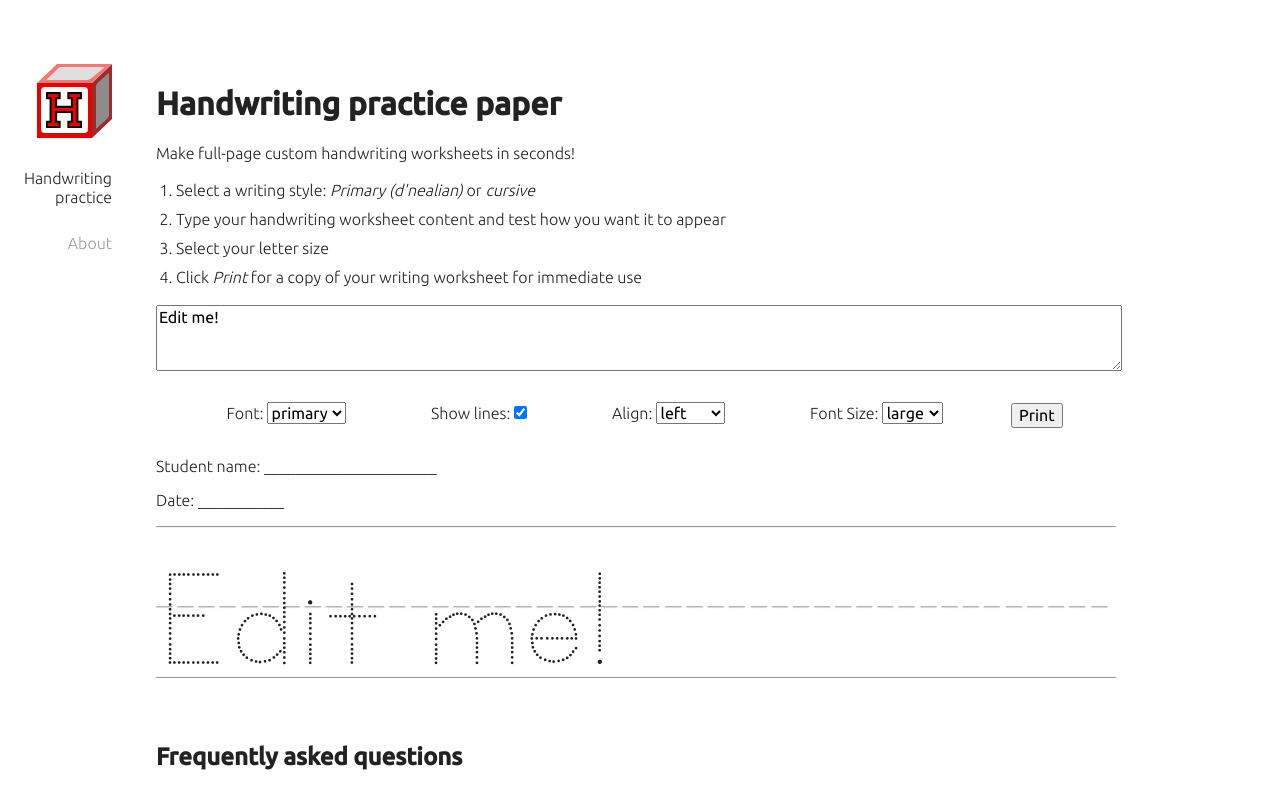
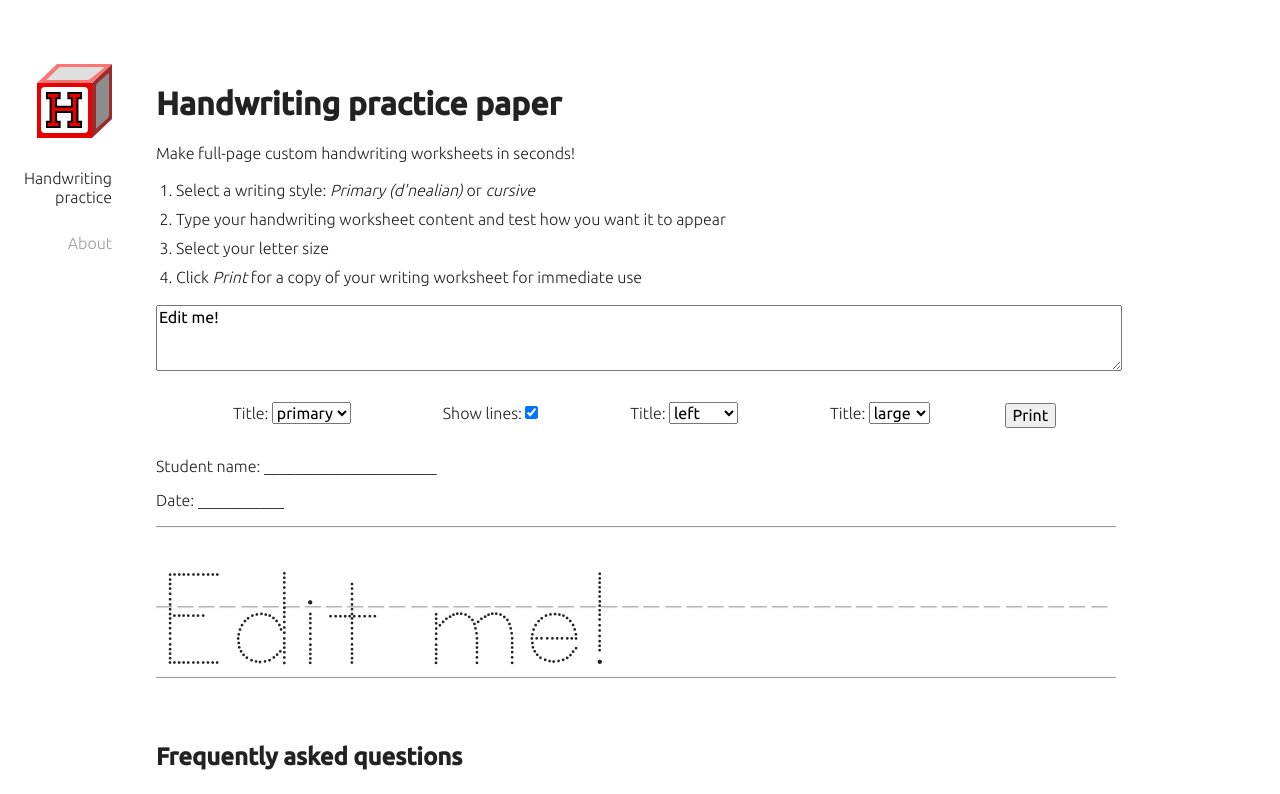
Before and after one commit to endymion1818/homeedhelpers-fe-v2, a Next.js app: page /handwriting-practice-paper in a window 1280 px wide. Shown: the top 794 px of the page. Built offline with nearby package versions, Linux system fonts and the light colour scheme.

Commit message:
accessibility

```diff
--- a/src/components/HandwritingPractice/HandwritingPractice.tsx
+++ b/src/components/HandwritingPractice/HandwritingPractice.tsx
@@ -4,7 +4,9 @@ import { ErrorBoundary } from '@sentry/react'
 
 import styles from './stylesheet.module.scss'
 
-const lineScales = [
+const lineScales = {
+    title: 'Line scales',
+    items: [
     {
         name: 'large',
         value: 'large'
@@ -13,8 +15,10 @@ const lineScales = [
         name: 'small',
         value: 'small'
     }
-]
-const fontStyles = [
+]}
+const fontStyles = {
+    title: 'Font styles',
+    items: [
     {
         name: 'primary',
         value: 'primary'
@@ -23,8 +27,10 @@ const fontStyles = [
         name: 'cursive',
         value: 'cursive'
     }
-]
-const alignmentStyles = [
+]}
+const alignmentStyles = {
+    title: 'Alignment styles',
+    items: [
     {
         name: 'left',
         value: 'left'
@@ -37,36 +43,45 @@ const alignmentStyles = [
         name: 'right',
         value: 'right'
     }
-]
+]}
 
 export type Option = {
     name: string,
     value: string
 }
 export interface SelectProps {
-    values: Option[],
+    options: {
+        title: string,
+        items: Option[]
+    },
     callback: (value) => void
 }
 
-const Select:FC<SelectProps> = ({ values, callback }) => {
+const Select = ({ options, callback }:SelectProps) => {
+    const { title, items } = options
+    const name = title.split(' ').join('-').toLowerCase()
     return (
+        <>
+            <label htmlFor={name}>Title: </label>
             <select
-        defaultValue={values[0].value}
+                id={name}
+                defaultValue={items[0].value}
                 onChange={({ target: { value } }) => callback(value)}
             >
-        {values.map(value => (
+                {items.map(value => (
                 <option key={value.value} value={value.value}>
                     {value.name}
                 </option>
                 ))}
             </select>
+            </>
     );
 }
 
-const HandwritingPractice:FC = () => {
-    const [font, setFont] = React.useState(fontStyles[0].name)
-    const [scale, setScale] = React.useState(lineScales[0].name)
-    const [textAlignment, setTextAlign] = React.useState(alignmentStyles[0].name)
+const HandwritingPractice = () => {
+    const [font, setFont] = React.useState(fontStyles.items[0].name)
+    const [scale, setScale] = React.useState(lineScales.items[0].name)
+    const [textAlignment, setTextAlign] = React.useState(alignmentStyles.items[0].name)
     const [showLines, setShowLines] = React.useState(true)
     const [lines, setLines] = React.useState(['Edit me!'])
 
@@ -80,11 +95,11 @@ const HandwritingPractice:FC = () => {
 
     return (
         <ErrorBoundary>
-        <textarea data-cy="textarea" className={styles.textarea} defaultValue={lines[0]} onKeyUp={e => setLines(e.currentTarget.value.split("\n").map(l => l.trim()))} />
+        <label htmlFor="textarea" className={styles.sronly}>Font Size: </label>
+        <textarea data-cy="textarea" id="textarea" className={styles.textarea} defaultValue={lines[0]} onKeyUp={e => setLines(e.currentTarget.value.split("\n").map(l => l.trim()))} />
         <div className={styles.textArea}>
             <fieldset className={styles.fieldset}>
-                <label htmlFor="dot">Font: </label>
-                <Select values={fontStyles} callback={setFont} />
+                <Select options={fontStyles} callback={setFont} />
             </fieldset>
             <fieldset className={styles.fieldset}>
                 <label htmlFor="lines">Show lines: </label>
@@ -96,12 +111,10 @@ const HandwritingPractice:FC = () => {
                 />
             </fieldset>
             <fieldset className={styles.fieldset}>
-                <label htmlFor="align">Align: </label>
-                <Select values={alignmentStyles} callback={setTextAlign} />
+                <Select options={alignmentStyles} callback={setTextAlign} />
             </fieldset>
             <fieldset className={styles.fieldset}>
-                <label htmlFor="scale">Font Size: </label>
-                <Select values={lineScales} callback={setScale} />
+                <Select options={lineScales} callback={setScale} />
             </fieldset>
             <div className={styles.fieldset}>
                 <button onClick={() => window.print}>Print</button>
--- a/src/components/HandwritingPractice/stylesheet.module.scss
+++ b/src/components/HandwritingPractice/stylesheet.module.scss
@@ -12,10 +12,19 @@
     font-weight: normal;
     font-style: normal;
 }
+.sronly {
+    position: absolute;
+    width: 1px;
+    height: 1px;
+    padding: 0;
+    margin: -1px;
+    overflow: hidden;
+    clip: rect(0,0,0,0);
+    border: 0;
+}
 .fieldset {
     border: 1px solid transparent;
 }
-
 .textArea {
     width: 75vw;
     display: flex;
--- /dev/null
+++ b/src/pages/_document.tsx
@@ -0,0 +1,22 @@
+import Document, { Html, Head, Main, NextScript } from 'next/document'
+
+class MyDocument extends Document {
+  static async getInitialProps(ctx) {
+    const initialProps = await Document.getInitialProps(ctx)
+    return { ...initialProps }
+  }
+
+  render() {
+    return (
+      <Html lang="en-gb">
+        <Head />
+        <body>
+          <Main />
+          <NextScript />
+        </body>
+      </Html>
+    )
+  }
+}
+
+export default MyDocument
```
Lines whose indentation alone changed are shown as unchanged.
